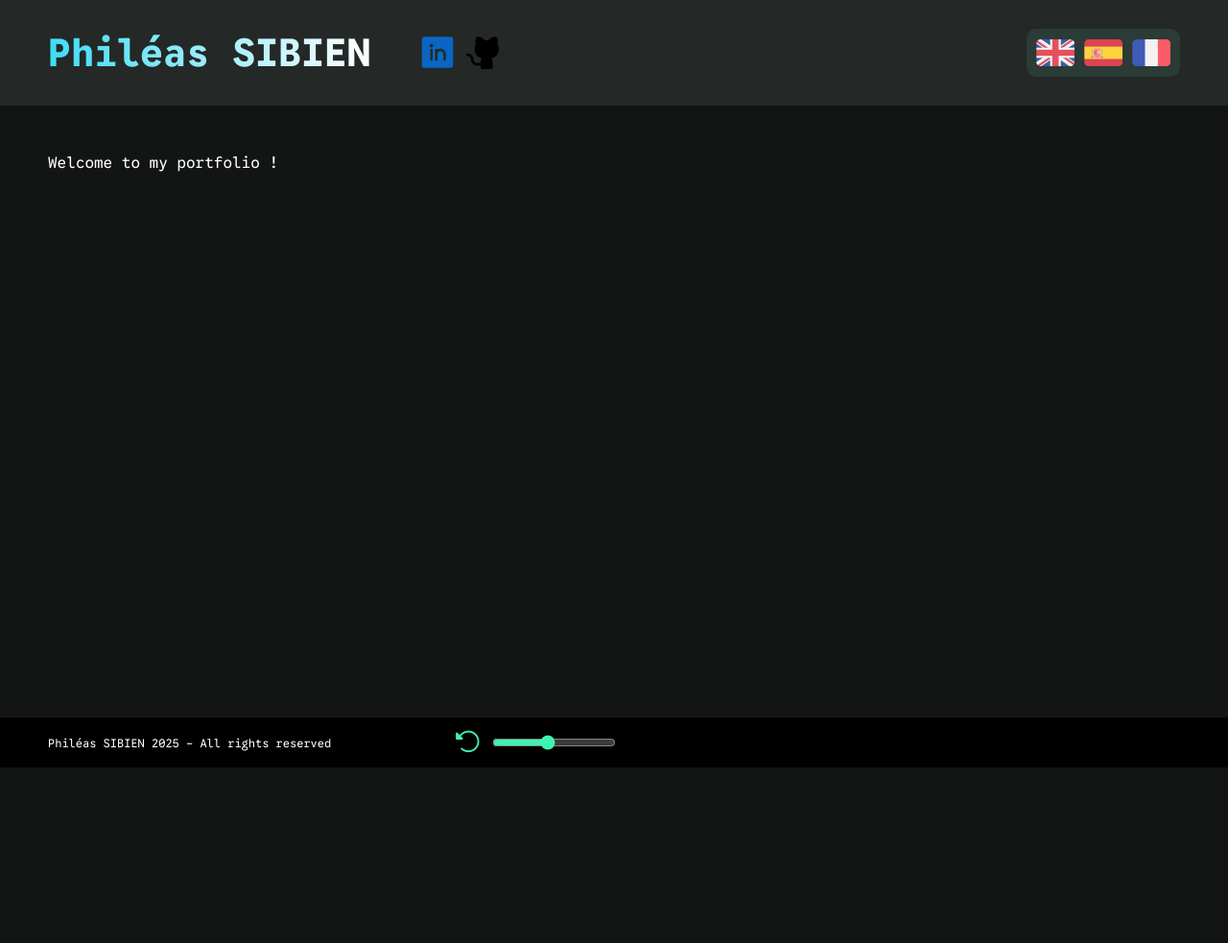
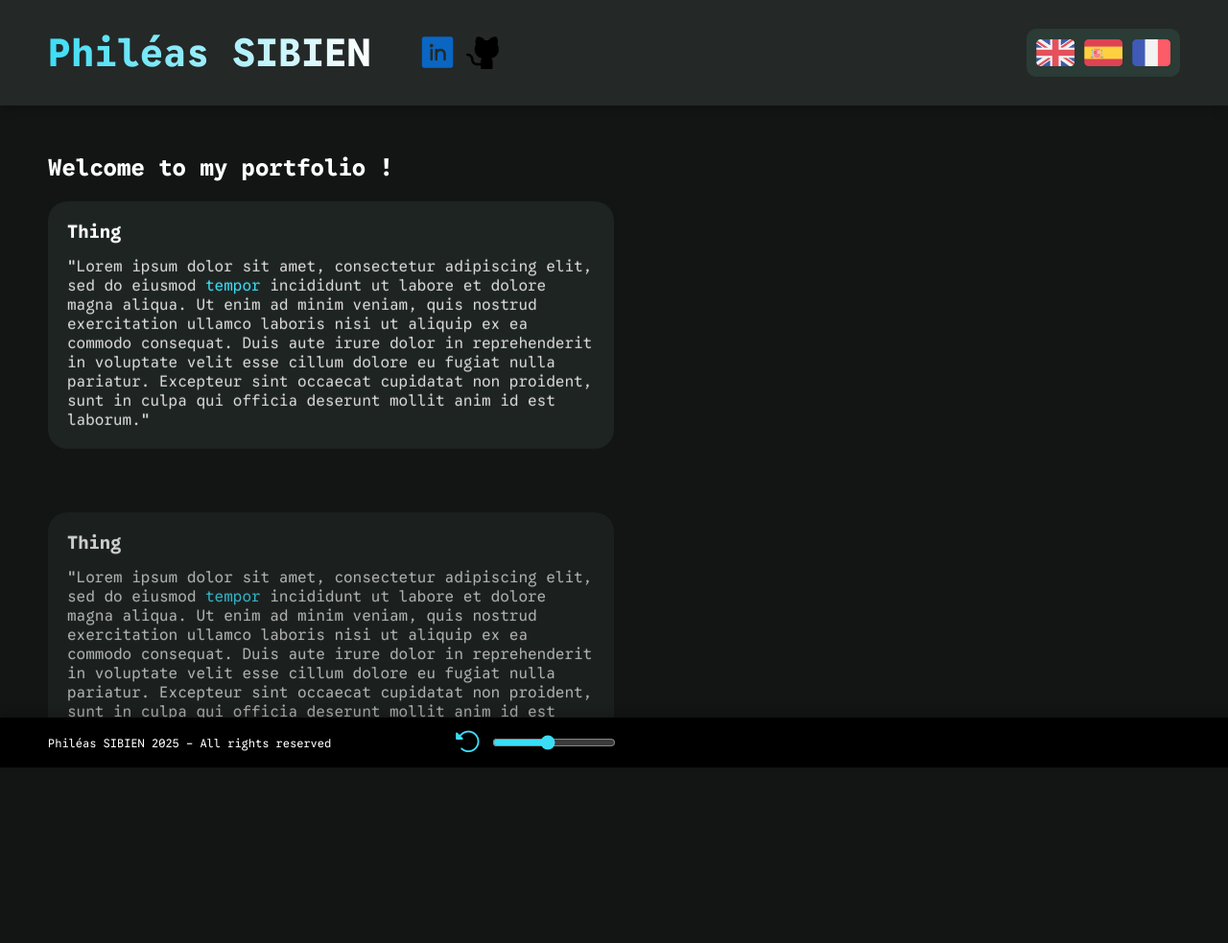
Before and after one commit to phileas-dev/portfolio, a PHP site: page / in a window 1280 px wide. Shown: the top 983 px of the page at 96% size. Before the commit the page ends 800 px from the top, so only its background shows below. Run offline with PHP 8.4, Linux system fonts and the light colour scheme.

Commit message:
new styling test

```diff
--- a/css/styles.css
+++ b/css/styles.css
@@ -22,7 +22,8 @@
   --header: hsl(var(--hue), 5%, 15%);
   --box: hsl(var(--hue), 10%, 13%);
   --box-alt: hsl(var(--hue), 15%, 20%);
-  accent-color: var(--primary);
+  --text-p: hsl(0, 0%, 85%);
+  accent-color: var(--primary-alt);
 }
 
 html.js-loading body {
@@ -34,9 +35,12 @@
 }
 
 main {
+  display: flex;
+  flex-direction: column;
+  gap: 10%;
   opacity: 0;
   animation: fadeIn 0.5s forwards;
-  margin: 0 50px;
+  margin: 0 50px 50vh  50px;
 }
 
 @keyframes fadeIn {
@@ -52,7 +56,13 @@
   display: flex;
   flex-direction: row;
   background-color: var(--header);
-  box-shadow: 0px 3px 10px #0000001e;
+  box-shadow: 0px 5px 10px #00000033;
+}
+
+header a {
+  display: flex;
+  align-items: center;
+  text-align: center;
 }
 
 .wrapper {
@@ -61,11 +71,61 @@
   gap: 10px;
 }
 
+.box {
+  background-color: var(--box);
+  border-radius: 20px;
+  padding: 20px;
+  margin: 15px 0;
+  width: calc(50% - 40px);
+
+  h3 {
+    margin-bottom: 15px;
+  }
+}
+
+.scrollFade {
+  animation: text-appear both;
+  animation-timeline: view();
+  animation-range: entry 20% cover 100vh;
+}
+
+.scrollFade * {
+  animation: blur-appear linear both;
+  animation-timeline: view(50% auto);
+}
+
+@keyframes text-appear {
+  0% {
+    opacity: 0;
+    transform: translateY(100px);
+  }
+  70% {
+    opacity: 1;
+  }
+  100% {
+    transform: translateY(0);
+  }
+}
+
+@keyframes blur-appear {
+  0% {
+    filter: blur(10px);
+  }
+  20% {
+    filter: blur(2px);
+  }
+  50% {
+    filter: blur(0px);
+  }
+}
+
+p {
+  color: var(--text-p);
+}
+
 a {
-  display: flex;
-  align-items: center;
-  text-align: center;
   text-decoration: none;
+  color: var(--primary-alt);
 }
 
 i {
@@ -106,7 +166,7 @@
   border: none;
   i {
     font-size: 30px;
-    color: var(--primary);
+    color: var(--primary-alt);
   }
 }
 
@@ -160,7 +220,7 @@
   align-items: center;
   flex-direction: row;
   gap: 10%;
-
+  box-shadow: 0px -5px 10px #00000033;
   p {
     max-width: 90%;
     font-size: 12px;
--- a/index.html
+++ b/index.html
@@ -36,7 +36,39 @@
     </header>
 
     <main>
-        <p lang-key="s_main">Welcome to my portfolio !</p>
+        <h2 lang-key="s_main">Welcome to my portfolio !</h2>
+        <div class="box scrollFade">
+            <h3>Thing</h3>
+            <p>"Lorem ipsum dolor sit amet, consectetur adipiscing elit, sed do eiusmod <a href="#">tempor</a> incididunt ut labore et dolore magna aliqua. Ut enim ad minim veniam, quis nostrud exercitation ullamco laboris nisi ut aliquip ex ea commodo consequat. Duis aute irure dolor in reprehenderit in voluptate velit esse cillum dolore eu fugiat nulla pariatur. Excepteur sint occaecat cupidatat non proident, sunt in culpa qui officia deserunt mollit anim id est laborum."</p>
+        </div>
+        <div class="box scrollFade">
+            <h3>Thing</h3>
+            <p>"Lorem ipsum dolor sit amet, consectetur adipiscing elit, sed do eiusmod <a href="#">tempor</a> incididunt ut labore et dolore magna aliqua. Ut enim ad minim veniam, quis nostrud exercitation ullamco laboris nisi ut aliquip ex ea commodo consequat. Duis aute irure dolor in reprehenderit in voluptate velit esse cillum dolore eu fugiat nulla pariatur. Excepteur sint occaecat cupidatat non proident, sunt in culpa qui officia deserunt mollit anim id est laborum."</p>
+        </div>
+        <div class="box scrollFade">
+            <h3>Thing</h3>
+            <p>"Lorem ipsum dolor sit amet, consectetur adipiscing elit, sed do eiusmod <a href="#">tempor</a> incididunt ut labore et dolore magna aliqua. Ut enim ad minim veniam, quis nostrud exercitation ullamco laboris nisi ut aliquip ex ea commodo consequat. Duis aute irure dolor in reprehenderit in voluptate velit esse cillum dolore eu fugiat nulla pariatur. Excepteur sint occaecat cupidatat non proident, sunt in culpa qui officia deserunt mollit anim id est laborum."</p>
+        </div>
+        <div class="box scrollFade">
+            <h3>Thing</h3>
+            <p>"Lorem ipsum dolor sit amet, consectetur adipiscing elit, sed do eiusmod <a href="#">tempor</a> incididunt ut labore et dolore magna aliqua. Ut enim ad minim veniam, quis nostrud exercitation ullamco laboris nisi ut aliquip ex ea commodo consequat. Duis aute irure dolor in reprehenderit in voluptate velit esse cillum dolore eu fugiat nulla pariatur. Excepteur sint occaecat cupidatat non proident, sunt in culpa qui officia deserunt mollit anim id est laborum."</p>
+        </div>
+        <div class="box scrollFade">
+            <h3>Thing</h3>
+            <p>"Lorem ipsum dolor sit amet, consectetur adipiscing elit, sed do eiusmod <a href="#">tempor</a> incididunt ut labore et dolore magna aliqua. Ut enim ad minim veniam, quis nostrud exercitation ullamco laboris nisi ut aliquip ex ea commodo consequat. Duis aute irure dolor in reprehenderit in voluptate velit esse cillum dolore eu fugiat nulla pariatur. Excepteur sint occaecat cupidatat non proident, sunt in culpa qui officia deserunt mollit anim id est laborum."</p>
+        </div>
+        <div class="box scrollFade">
+            <h3>Thing</h3>
+            <p>"Lorem ipsum dolor sit amet, consectetur adipiscing elit, sed do eiusmod <a href="#">tempor</a> incididunt ut labore et dolore magna aliqua. Ut enim ad minim veniam, quis nostrud exercitation ullamco laboris nisi ut aliquip ex ea commodo consequat. Duis aute irure dolor in reprehenderit in voluptate velit esse cillum dolore eu fugiat nulla pariatur. Excepteur sint occaecat cupidatat non proident, sunt in culpa qui officia deserunt mollit anim id est laborum."</p>
+        </div>
+        <div class="box scrollFade">
+            <h3>Thing</h3>
+            <p>"Lorem ipsum dolor sit amet, consectetur adipiscing elit, sed do eiusmod <a href="#">tempor</a> incididunt ut labore et dolore magna aliqua. Ut enim ad minim veniam, quis nostrud exercitation ullamco laboris nisi ut aliquip ex ea commodo consequat. Duis aute irure dolor in reprehenderit in voluptate velit esse cillum dolore eu fugiat nulla pariatur. Excepteur sint occaecat cupidatat non proident, sunt in culpa qui officia deserunt mollit anim id est laborum."</p>
+        </div>
+        <div class="box scrollFade">
+            <h3>Thing</h3>
+            <p>"Lorem ipsum dolor sit amet, consectetur adipiscing elit, sed do eiusmod <a href="#">tempor</a> incididunt ut labore et dolore magna aliqua. Ut enim ad minim veniam, quis nostrud exercitation ullamco laboris nisi ut aliquip ex ea commodo consequat. Duis aute irure dolor in reprehenderit in voluptate velit esse cillum dolore eu fugiat nulla pariatur. Excepteur sint occaecat cupidatat non proident, sunt in culpa qui officia deserunt mollit anim id est laborum."</p>
+        </div>
     </main>
 
     <footer>
```
Also changed, not shown: README.md. Lines whose indentation alone changed are shown as unchanged.
